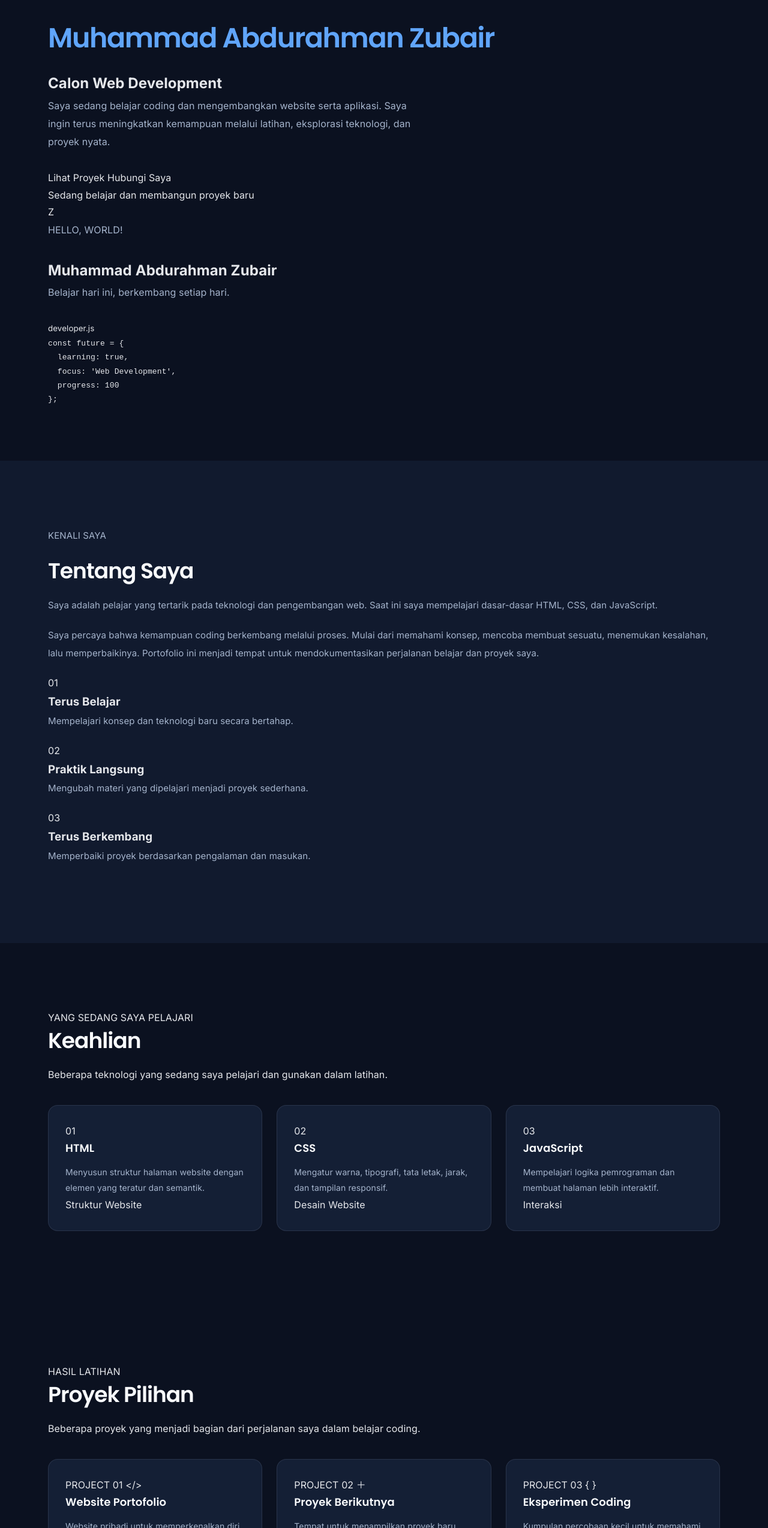
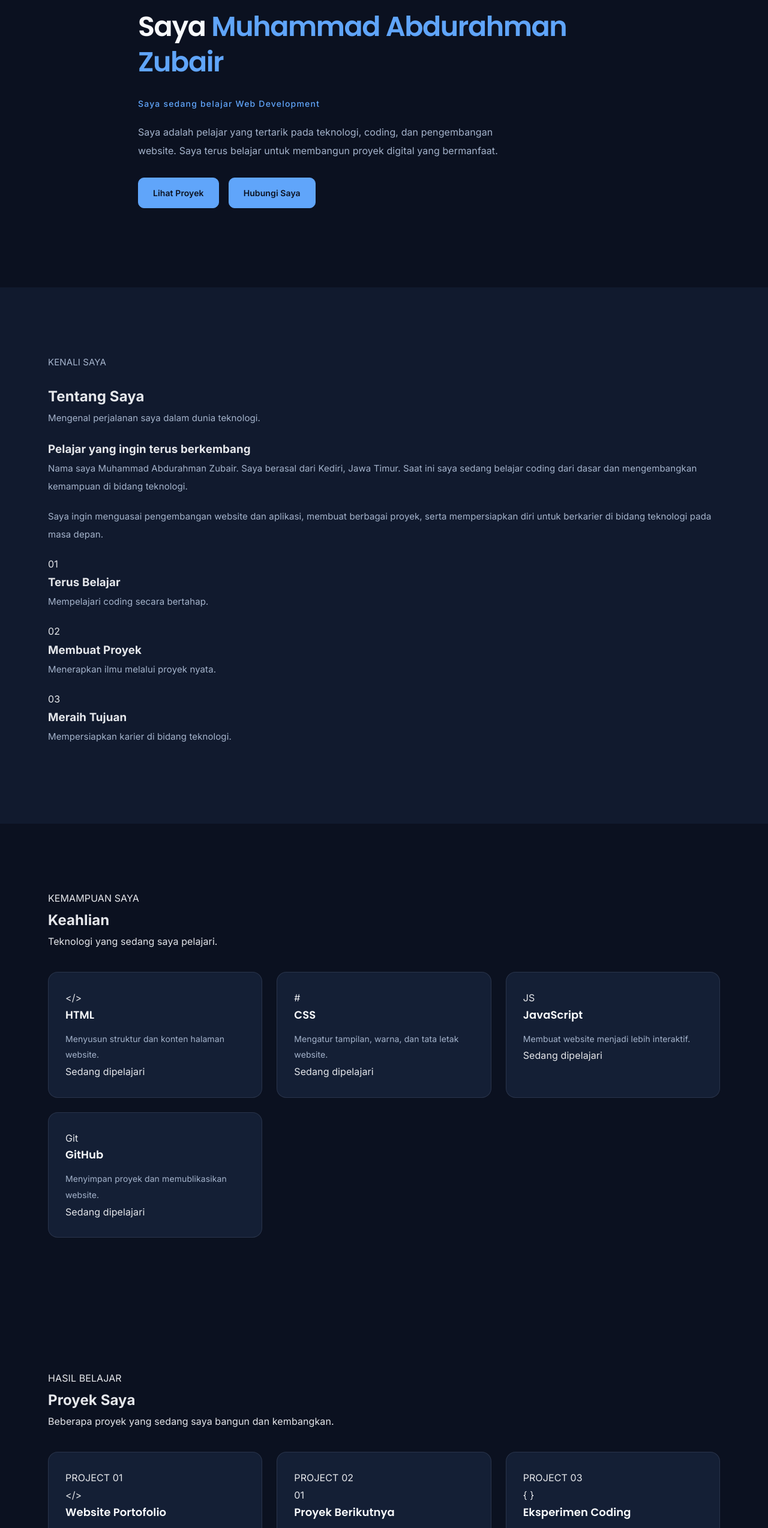
Before and after one commit to sayazubair005-gif/website-portofolio, a plain HTML site: page index.html in a window 1280 px wide. Shown: the part 253-2800 px from the top of the page at 60% size. Drawn offline with Linux system fonts and the light colour scheme.

Commit message:
Update index.html

```diff
--- a/index.html
+++ b/index.html
@@ -4,432 +4,276 @@
 <head>
     <meta charset="UTF-8">
     <meta name="viewport" content="width=device-width, initial-scale=1.0">
+    <meta name="description" content="Portofolio Muhammad Abdurahman Zubair, pelajar yang sedang belajar web development.">
 
-    <meta name="description"
-          content="Portofolio Muhammad Abdurahman Zubair, pelajar yang sedang belajar web development.">
+    <title>Portofolio | Zubair</title>
 
-    <title>Muhammad Abdurahman Zubair | Portfolio</title>
-
-    <!-- Font -->
-    <link rel="preconnect" href="https://fonts.googleapis.com">
-    <link rel="preconnect" href="https://fonts.gstatic.com" crossorigin>
-
-    <link href="https://fonts.googleapis.com/css2?family=Inter:wght@400;500;600;700&family=Poppins:wght@400;500;600;700&display=swap"
-          rel="stylesheet">
-
-    <!-- CSS terpisah -->
+    <!-- File CSS terpisah -->
     <link rel="stylesheet" href="style.css">
 
-    <!-- JavaScript terpisah -->
+    <!-- File JavaScript terpisah -->
     <script src="script.js" defer></script>
 </head>
-
 <body>
 
     <!-- NAVIGASI -->
-    <header class="site-header">
+    <header class="header">
         <nav class="navbar container">
-
-            <a href="#home" class="logo">Z<span>.</span></a>
+            <a href="#home" class="logo">Zubair<span>.</span></a>
 
             <button
                 class="menu-toggle"
                 id="menuToggle"
-                type="button"
                 aria-label="Buka menu navigasi"
                 aria-expanded="false"
                 aria-controls="navLinks">
-
-                <span></span>
-                <span></span>
-                <span></span>
+                ☰
             </button>
 
             <ul class="nav-links" id="navLinks">
-                <li><a href="#home">Beranda</a></li>
-                <li><a href="#about">Tentang</a></li>
-                <li><a href="#skills">Keahlian</a></li>
-                <li><a href="#projects">Proyek</a></li>
-                <li><a href="#contact">Kontak</a></li>
+                <li><a href="#home" class="nav-link">Beranda</a></li>
+                <li><a href="#about" class="nav-link">Tentang</a></li>
+                <li><a href="#skills" class="nav-link">Keahlian</a></li>
+                <li><a href="#projects" class="nav-link">Proyek</a></li>
+                <li><a href="#contact" class="nav-link">Kontak</a></li>
             </ul>
-
         </nav>
     </header>
 
+    <main>
 
         <!-- BERANDA -->
-    <main>
+        <section class="hero section" id="home">
+            <div class="container hero-content reveal">
 
-        <section class="hero section" id="home">
-            <div class="container hero-layout">
+                <p class="hero-greeting">Halo, selamat datang di website saya!</p>
 
-                <div class="hero-content reveal">
-
-                    <p class="eyebrow">PORTOFOLIO PRIBADI</p>
-
-                    <p class="hero-greeting">Hi, saya</p>
-
-                    <!-- NAMA LENGKAP -->
-                    <h1 class="hero-name">
-                        <span class="first-name">Muhammad</span>
-                        <span class="full-name">Abdurahman Zubair</span>
+                <h1>
+                    Saya <span class="highlight">Muhammad Abdurahman Zubair</span>
                 </h1>
 
-                    <h2 class="hero-role">
-                        Calon <span id="typingText">Web Developer</span>
+                <h2 class="hero-subtitle">
+                    Saya sedang belajar <span id="typingText">Web Development</span>
                 </h2>
 
                 <p class="hero-description">
-                        Saya sedang belajar coding dan mengembangkan website
-                        serta aplikasi. Saya ingin terus meningkatkan kemampuan
-                        melalui latihan, eksplorasi teknologi, dan proyek nyata.
+                    Saya adalah pelajar yang tertarik pada teknologi,
+                    coding, dan pengembangan website. Saya terus belajar
+                    untuk membangun proyek digital yang bermanfaat.
                 </p>
 
-                    <div class="hero-actions">
-                        <a href="#projects" class="button button-primary">
-                            Lihat Proyek
-                        </a>
-
-                        <a href="#contact" class="button button-secondary">
-                            Hubungi Saya
-                        </a>
-                    </div>
-
-                    <div class="hero-note">
-                        <span class="status-dot"></span>
-                        Sedang belajar dan membangun proyek baru
-                    </div>
-
-                </div>
-
-
-                <!-- KARTU PROFIL -->
-                <div class="hero-card reveal">
-
-                    <div class="card-orb orb-one"></div>
-                    <div class="card-orb orb-two"></div>
-
-                    <div class="profile-mark">Z</div>
-
-                    <p class="profile-label">HELLO, WORLD!</p>
-
-                    <h2>Muhammad Abdurahman Zubair</h2>
-
-                    <p class="profile-caption">
-                        Belajar hari ini, berkembang setiap hari.
-                    </p>
-
-                    <div class="code-window">
-
-                        <div class="code-window-top">
-                            <span></span>
-                            <span></span>
-                            <span></span>
-                            <small>developer.js</small>
-                        </div>
-
-                        <pre><code><span class="code-purple">const</span> future = {
-  learning: <span class="code-green">true</span>,
-  focus: <span class="code-yellow">'Web Development'</span>,
-  progress: <span class="code-green">100</span>
-};</code></pre>
-
-                    </div>
-
+                <div class="hero-buttons">
+                    <a href="#projects" class="btn btn-primary">Lihat Proyek</a>
+                    <a href="#contact" class="btn btn-secondary">Hubungi Saya</a>
                 </div>
 
             </div>
         </section>
 
+        <!-- TENTANG SAYA -->
+        <section class="about section" id="about">
+            <div class="container">
 
-        <!-- TENTANG SAYA -->
-        <section class="section section-muted" id="about">
-            <div class="container narrow-container reveal">
+                <div class="section-heading reveal">
+                    <p class="section-label">KENALI SAYA</p>
+                    <h2>Tentang Saya</h2>
+                    <p>Mengenal perjalanan saya dalam dunia teknologi.</p>
+                </div>
 
-                <p class="eyebrow">KENALI SAYA</p>
+                <div class="about-main reveal">
+                    <div class="about-text">
+                        <h3>Pelajar yang ingin terus berkembang</h3>
 
-                <h2 class="section-title">Tentang Saya</h2>
-
-                <p class="section-lead">
-                    Saya adalah pelajar yang tertarik pada teknologi
-                    dan pengembangan web. Saat ini saya mempelajari
-                    dasar-dasar HTML, CSS, dan JavaScript.
+                        <p>
+                            Nama saya Muhammad Abdurahman Zubair.
+                            Saya berasal dari Kediri, Jawa Timur.
+                            Saat ini saya sedang belajar coding dari dasar
+                            dan mengembangkan kemampuan di bidang teknologi.
                         </p>
 
-                <p class="body-copy">
-                    Saya percaya bahwa kemampuan coding berkembang melalui
-                    proses. Mulai dari memahami konsep, mencoba membuat sesuatu,
-                    menemukan kesalahan, lalu memperbaikinya.
-                    Portofolio ini menjadi tempat untuk mendokumentasikan
-                    perjalanan belajar dan proyek saya.
+                        <p>
+                            Saya ingin menguasai pengembangan website
+                            dan aplikasi, membuat berbagai proyek,
+                            serta mempersiapkan diri untuk berkarier
+                            di bidang teknologi pada masa depan.
                         </p>
+                    </div>
 
                     <div class="about-facts">
-
-                    <article class="fact-card">
+                        <div class="fact-card">
                             <span class="fact-number">01</span>
                             <h3>Terus Belajar</h3>
-                        <p>
-                            Mempelajari konsep dan teknologi baru
-                            secara bertahap.
-                        </p>
-                    </article>
+                            <p>Mempelajari coding secara bertahap.</p>
+                        </div>
 
-                    <article class="fact-card">
+                        <div class="fact-card">
                             <span class="fact-number">02</span>
-                        <h3>Praktik Langsung</h3>
-                        <p>
-                            Mengubah materi yang dipelajari menjadi
-                            proyek sederhana.
-                        </p>
-                    </article>
+                            <h3>Membuat Proyek</h3>
+                            <p>Menerapkan ilmu melalui proyek nyata.</p>
+                        </div>
 
-                    <article class="fact-card">
+                        <div class="fact-card">
                             <span class="fact-number">03</span>
-                        <h3>Terus Berkembang</h3>
-                        <p>
-                            Memperbaiki proyek berdasarkan pengalaman
-                            dan masukan.
-                        </p>
-                    </article>
-
+                            <h3>Meraih Tujuan</h3>
+                            <p>Mempersiapkan karier di bidang teknologi.</p>
+                        </div>
+                    </div>
                 </div>
 
             </div>
         </section>
 
+        <!-- KEAHLIAN -->
+        <section class="skills section" id="skills">
+            <div class="container">
 
-        <!-- KEAHLIAN -->
-        <section class="section" id="skills">
-            <div class="container reveal">
-
-                <p class="eyebrow">YANG SEDANG SAYA PELAJARI</p>
-
-                <h2 class="section-title">Keahlian</h2>
-
-                <p class="section-lead">
-                    Beberapa teknologi yang sedang saya pelajari
-                    dan gunakan dalam latihan.
-                </p>
+                <div class="section-heading reveal">
+                    <p class="section-label">KEMAMPUAN SAYA</p>
+                    <h2>Keahlian</h2>
+                    <p>Teknologi yang sedang saya pelajari.</p>
+                </div>
 
                 <div class="skills-grid">
 
-                    <article class="skill-card">
-                        <div class="skill-number">01</div>
+                    <article class="skill-card reveal">
+                        <div class="skill-icon">&lt;/&gt;</div>
                         <h3>HTML</h3>
-                        <p>
-                            Menyusun struktur halaman website dengan
-                            elemen yang teratur dan semantik.
-                        </p>
-                        <span class="skill-tag">Struktur Website</span>
+                        <p>Menyusun struktur dan konten halaman website.</p>
+                        <span class="skill-status">Sedang dipelajari</span>
                     </article>
 
-                    <article class="skill-card">
-                        <div class="skill-number">02</div>
+                    <article class="skill-card reveal">
+                        <div class="skill-icon">#</div>
                         <h3>CSS</h3>
-                        <p>
-                            Mengatur warna, tipografi, tata letak,
-                            jarak, dan tampilan responsif.
-                        </p>
-                        <span class="skill-tag">Desain Website</span>
+                        <p>Mengatur tampilan, warna, dan tata letak website.</p>
+                        <span class="skill-status">Sedang dipelajari</span>
                     </article>
 
-                    <article class="skill-card">
-                        <div class="skill-number">03</div>
+                    <article class="skill-card reveal">
+                        <div class="skill-icon">JS</div>
                         <h3>JavaScript</h3>
-                        <p>
-                            Mempelajari logika pemrograman dan
-                            membuat halaman lebih interaktif.
-                        </p>
-                        <span class="skill-tag">Interaksi</span>
+                        <p>Membuat website menjadi lebih interaktif.</p>
+                        <span class="skill-status">Sedang dipelajari</span>
+                    </article>
+
+                    <article class="skill-card reveal">
+                        <div class="skill-icon">Git</div>
+                        <h3>GitHub</h3>
+                        <p>Menyimpan proyek dan memublikasikan website.</p>
+                        <span class="skill-status">Sedang dipelajari</span>
                     </article>
 
                 </div>
-
             </div>
         </section>
 
+        <!-- PROYEK -->
+        <section class="projects section" id="projects">
+            <div class="container">
 
-        <!-- PROYEK -->
-        <section class="section section-muted" id="projects">
-            <div class="container reveal">
-
-                <p class="eyebrow">HASIL LATIHAN</p>
-
-                <h2 class="section-title">Proyek Pilihan</h2>
-
-                <p class="section-lead">
-                    Beberapa proyek yang menjadi bagian dari perjalanan
-                    saya dalam belajar coding.
-                </p>
+                <div class="section-heading reveal">
+                    <p class="section-label">HASIL BELAJAR</p>
+                    <h2>Proyek Saya</h2>
+                    <p>Beberapa proyek yang sedang saya bangun dan kembangkan.</p>
+                </div>
 
                 <div class="projects-grid">
 
-                    <article class="project-card">
-
-                        <div class="project-topline">
-                            <span class="project-index">PROJECT 01</span>
-                            <span class="project-symbol">&lt;/&gt;</span>
-                        </div>
-
+                    <article class="project-card reveal">
+                        <div class="project-number">PROJECT 01</div>
+                        <div class="project-icon">&lt;/&gt;</div>
                         <h3>Website Portofolio</h3>
-
                         <p>
-                            Website pribadi untuk memperkenalkan diri
-                            dan mendokumentasikan perjalanan belajar coding.
+                            Website pribadi untuk memperkenalkan diri,
+                            menampilkan kemampuan, dan menyimpan hasil proyek.
                         </p>
-
                         <div class="project-tags">
                             <span>HTML</span>
                             <span>CSS</span>
                             <span>JavaScript</span>
                         </div>
-
-                        <a href="#home" class="project-link">
-                            Lihat halaman ↗
-                        </a>
-
                     </article>
 
+                    <article class="project-card reveal">
+                        <div class="project-number">PROJECT 02</div>
+                        <div class="project-icon">01</div>
+                        <h3>Proyek Berikutnya</h3>
+                        <p>
+                            Tempat untuk menampilkan proyek baru yang akan
+                            saya buat seiring bertambahnya kemampuan coding.
+                        </p>
+                        <div class="project-tags">
+                            <span>Belajar</span>
+                            <span>Eksperimen</span>
+                        </div>
+                    </article>
 
-                    <article class="project-card">
-
-                        <div class="project-topline">
-                            <span class="project-index">PROJECT 02</span>
-                            <span class="project-symbol">＋</span>
-                        </div>
-
-                        <h3>Proyek Berikutnya</h3>
-
+                    <article class="project-card reveal">
+                        <div class="project-number">PROJECT 03</div>
+                        <div class="project-icon">{ }</div>
+                        <h3>Eksperimen Coding</h3>
                         <p>
-                            Tempat untuk menampilkan proyek baru setelah
-                            selesai dibuat, diuji, dan dikembangkan.
+                            Kumpulan latihan untuk memahami logika
+                            pemrograman dan cara kerja website.
                         </p>
-
                         <div class="project-tags">
                             <span>Latihan</span>
                             <span>Pengembangan</span>
                         </div>
-
-                        <span class="project-link project-link-muted">
-                            Segera hadir
-                        </span>
-
-                    </article>
-
-
-                    <article class="project-card">
-
-                        <div class="project-topline">
-                            <span class="project-index">PROJECT 03</span>
-                            <span class="project-symbol">{ }</span>
-                        </div>
-
-                        <h3>Eksperimen Coding</h3>
-
-                        <p>
-                            Kumpulan percobaan kecil untuk memahami
-                            logika dan fitur website secara bertahap.
-                        </p>
-
-                        <div class="project-tags">
-                            <span>JavaScript</span>
-                            <span>Eksperimen</span>
-                        </div>
-
-                        <span class="project-link project-link-muted">
-                            Dalam proses belajar
-                        </span>
-
                     </article>
 
                 </div>
-
             </div>
         </section>
 
+        <!-- KONTAK -->
+        <section class="contact section" id="contact">
+            <div class="container">
 
-        <!-- KONTAK -->
-        <section class="section" id="contact">
-            <div class="container contact-layout reveal">
+                <div class="section-heading reveal">
+                    <p class="section-label">TERHUBUNG</p>
+                    <h2>Kontak Saya</h2>
+                    <p>Temukan saya melalui profil berikut.</p>
+                </div>
 
-                <div class="contact-copy">
+                <div class="contact-card reveal">
+                    <h3>Mari terhubung!</h3>
 
-                    <p class="eyebrow">TERHUBUNG</p>
-
-                    <h2 class="section-title">Mari Terhubung</h2>
-
-                    <p class="section-lead">
-                        Punya saran, ide proyek, atau ingin berdiskusi
-                        tentang coding? Kamu bisa menyiapkan pesan
-                        melalui formulir ini.
+                    <p>
+                        Saya terbuka untuk belajar, berbagi pengetahuan,
+                        dan mengenal orang-orang yang tertarik pada teknologi.
                     </p>
 
-                    <p class="contact-hint">
-                        Formulir ini menggunakan aplikasi email
-                        di perangkatmu.
-                    </p>
-
+                    <div class="contact-links">
+                        <a
+                            href="https://github.com/sayazubair005-gif"
+                            target="_blank"
+                            rel="noopener noreferrer"
+                            class="btn btn-primary">
+                            GitHub Saya
+                        </a>
                     </div>
 
-
-                <form class="contact-form" id="contactForm">
-
-                    <label for="name">Nama</label>
-                    <input
-                        type="text"
-                        id="name"
-                        name="name"
-                        placeholder="Nama kamu"
-                        required>
-
-                    <label for="email">Email</label>
-                    <input
-                        type="email"
-                        id="email"
-                        name="email"
-                        placeholder="nama@email.com"
-                        required>
-
-                    <label for="message">Pesan</label>
-                    <textarea
-                        id="message"
-                        name="message"
-                        rows="5"
-                        placeholder="Tulis pesan kamu..."
-                        required></textarea>
-
-                    <button class="button button-primary form-button" type="submit">
-                        Siapkan Email ↗
-                    </button>
-
-                    <p class="form-note" id="formNote" aria-live="polite"></p>
-
-                </form>
+                    <p class="contact-note">
+                        Informasi kontak lainnya akan ditambahkan nanti.
+                    </p>
+                </div>
 
             </div>
         </section>
 
     </main>
 
-
     <!-- FOOTER -->
-    <footer class="site-footer">
-        <div class="container footer-inner">
-
-            <a href="#home" class="logo footer-logo">Z<span>.</span></a>
-
+    <footer class="footer">
+        <div class="container">
             <p>
-                © <span id="currentYear"></span>
-                Muhammad Abdurahman Zubair.
+                &copy; <span id="currentYear">2026</span>
+                Muhammad Abdurahman Zubair. Dibuat dengan semangat belajar.
             </p>
-
-            <a href="#home" class="back-to-top">
-                Kembali ke atas ↑
-            </a>
-
         </div>
     </footer>
 
 </body>
+<script src="script.js" defer></script>
 </html>
```
Lines whose indentation alone changed are shown as unchanged.
